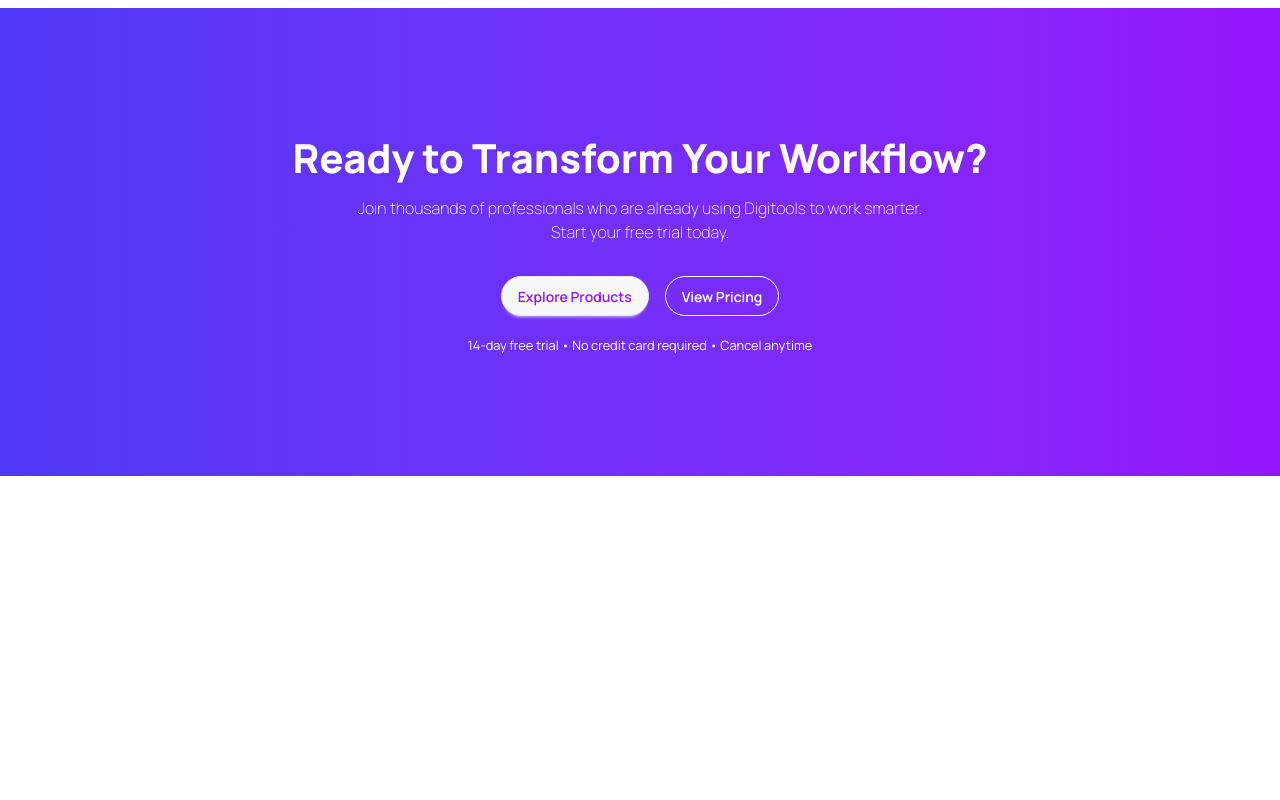
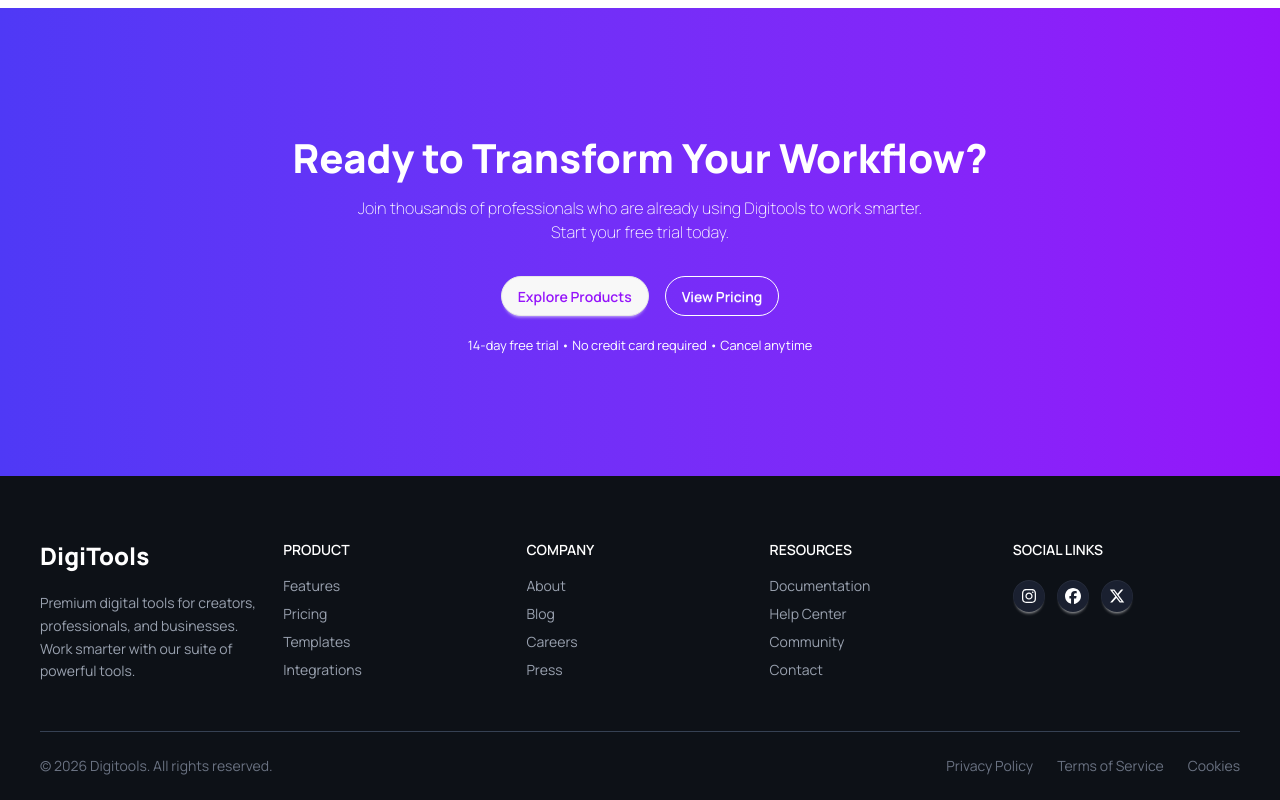
Before and after one commit to Didar112/DigiTools, a React (Vite) app: page / in a window 1280 px wide. Shown: the part 3835-4635 px from the top of the page. Before the commit the page ends 4311 px from the top, so only its background shows below. Built offline with nearby package versions, Linux system fonts and the light colour scheme.

Commit message:
Finished Footer section

```diff
--- a/src/App.jsx
+++ b/src/App.jsx
@@ -10,6 +10,7 @@
 import Started from './Components/StartedSection/Started'
 import Pricing from './Components/Pricing/Pricing'
 import Workflow from './Components/Workflow/Workflow'
+import Footer from './Components/Footer/Footer'
 
 
 const producPromise = async() =>
@@ -39,6 +40,7 @@
       <Started></Started>
       <Pricing></Pricing>
       <Workflow></Workflow>
+      <Footer></Footer>
 
     </div>
 
--- /dev/null
+++ b/src/Components/Footer/Footer.jsx
@@ -0,0 +1,82 @@
+import React from 'react';
+import { FaInstagram, FaFacebook, FaXTwitter } from 'react-icons/fa6';
+
+const Footer = () => {
+  return (
+    <footer className="bg-[#0d1117] text-white px-10 pt-16 pb-6">
+      <div className="container mx-auto">
+
+        {/* Main Footer */}
+        <div className="footer grid-cols-2 md:grid-cols-5 mb-12">
+
+          {/* Brand */}
+          <div className="col-span-2 md:col-span-1 max-w-xs">
+            <h2 className="text-2xl font-extrabold text-white mb-3">DigiTools</h2>
+            <p className="text-sm text-gray-400 leading-relaxed">
+              Premium digital tools for creators, professionals, and businesses. Work smarter with our suite of powerful tools.
+            </p>
+          </div>
+
+          {/* Product */}
+          <nav>
+            <h6 className="footer-title text-white opacity-100">Product</h6>
+            <a className="link link-hover text-gray-400 text-sm">Features</a>
+            <a className="link link-hover text-gray-400 text-sm">Pricing</a>
+            <a className="link link-hover text-gray-400 text-sm">Templates</a>
+            <a className="link link-hover text-gray-400 text-sm">Integrations</a>
+          </nav>
+
+          {/* Company */}
+          <nav>
+            <h6 className="footer-title text-white opacity-100">Company</h6>
+            <a className="link link-hover text-gray-400 text-sm">About</a>
+            <a className="link link-hover text-gray-400 text-sm">Blog</a>
+            <a className="link link-hover text-gray-400 text-sm">Careers</a>
+            <a className="link link-hover text-gray-400 text-sm">Press</a>
+          </nav>
+
+          {/* Resources */}
+          <nav>
+            <h6 className="footer-title text-white opacity-100">Resources</h6>
+            <a className="link link-hover text-gray-400 text-sm">Documentation</a>
+            <a className="link link-hover text-gray-400 text-sm">Help Center</a>
+            <a className="link link-hover text-gray-400 text-sm">Community</a>
+            <a className="link link-hover text-gray-400 text-sm">Contact</a>
+          </nav>
+
+          {/* Social Links */}
+          <div>
+            <h6 className="footer-title text-white opacity-100">Social Links</h6>
+            <div className="flex gap-3 mt-1">
+              <a className="btn btn-circle btn-sm bg-[#1a2030] border-none text-white hover:bg-violet-600">
+                <FaInstagram size={16} />
+              </a>
+              <a className="btn btn-circle btn-sm bg-[#1a2030] border-none text-white hover:bg-violet-600">
+                <FaFacebook size={16} />
+              </a>
+              <a className="btn btn-circle btn-sm bg-[#1a2030] border-none text-white hover:bg-violet-600">
+                <FaXTwitter size={16} />
+              </a>
+            </div>
+          </div>
+
+        </div>
+
+        <hr className="border-gray-700 mb-6" />
+
+        {/* Bottom Bar */}
+        <div className="footer footer-center md:footer flex flex-col md:flex-row justify-between items-center text-sm text-gray-500">
+          <p>© 2026 Digitools. All rights reserved.</p>
+          <div className="flex gap-6">
+            <a className="link link-hover hover:text-white">Privacy Policy</a>
+            <a className="link link-hover hover:text-white">Terms of Service</a>
+            <a className="link link-hover hover:text-white">Cookies</a>
+          </div>
+        </div>
+
+      </div>
+    </footer>
+  );
+};
+
+export default Footer;
```
